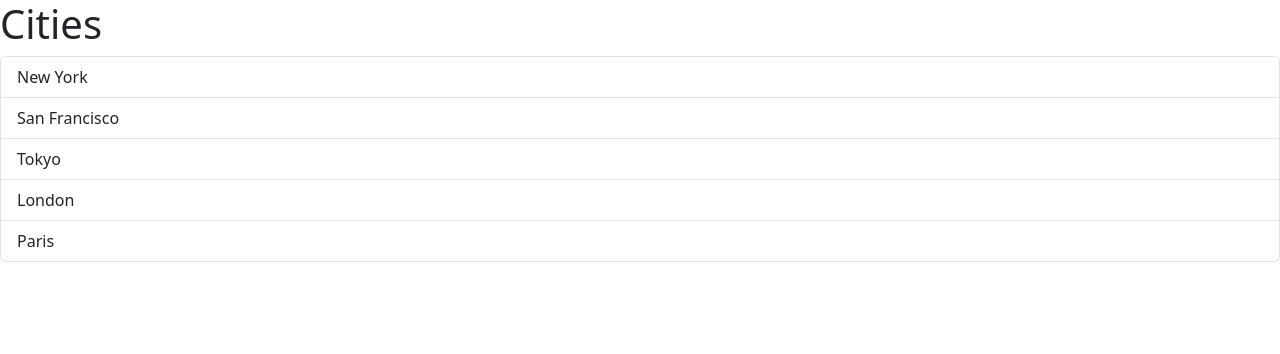
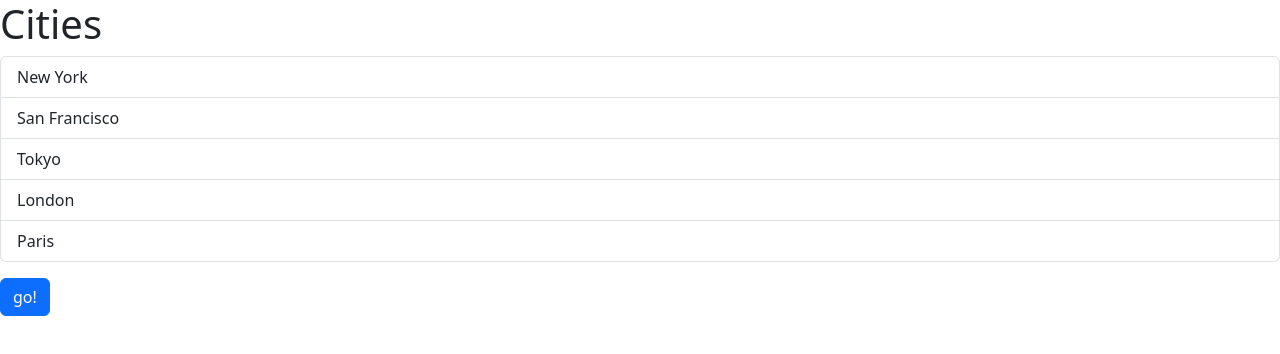
Before and after one commit to StevenJV/ReactWars, a React (Vite) app: page / in a window 1280 px wide. Shown: the top 354 px of the page. Built offline with nearby package versions, Linux system fonts and the light colour scheme.

Commit message:
0.08 button with dismissable alert

```diff
--- a/src/App.tsx
+++ b/src/App.tsx
@@ -1,13 +1,16 @@
 import ListGroup from "./components/ListGroup";
 import Alert from "./components/Alert";
+import Button from "./components/Button";
 import { useState } from "react";
 
 let items = ["New York", "San Francisco", "Tokyo", "London", "Paris"];
 function App() {
   const [selectedItem, setSelectedItem] = useState("");
+  const [alertVisible, setAlertVisibility] = useState(false);
   const handleSelectedItem = (item: string) => {
     setSelectedItem(item);
     console.log(item);
+    console.log(alertVisible);
   };
   return (
     <>
@@ -20,7 +23,13 @@
       </div>
       <p></p>
       <div>
-        <Alert children={selectedItem} />
+        {alertVisible && (
+          <Alert
+            children={selectedItem}
+            onClose={() => setAlertVisibility(false)}
+          />
+        )}
+        <Button onClick={() => setAlertVisibility(true)}>go!</Button>
       </div>
     </>
   );
--- a/src/components/Alert.tsx
+++ b/src/components/Alert.tsx
@@ -2,13 +2,21 @@
 
 interface Props {
   children: ReactNode;
+  onClose: () => void;
 }
 
-const Alert = ({ children }: Props) => {
+const Alert = ({ children, onClose }: Props) => {
   return (
     children && (
-      <div className="alert alert-success">
+      <div className="alert alert-success  alert-dismissible fade show">
         let's go to <strong>{children}</strong>
+        <button
+          type="button"
+          className="btn-close"
+          data-bs-dismiss="alert"
+          aria-label="Close"
+          onClick={onClose}
+        ></button>
       </div>
     )
   );
--- /dev/null
+++ b/src/components/Button.tsx
@@ -0,0 +1,16 @@
+interface Props {
+  children: string;
+  color?: "primary" | "secondary" | "danger";
+  onClick: () => void;
+}
+
+const Button = ({ children, color = "primary", onClick }: Props) => {
+  return (
+    <div>
+      <button className={"btn btn-" + color} onClick={onClick}>
+        {children}
+      </button>
+    </div>
+  );
+};
+export default Button;
```
